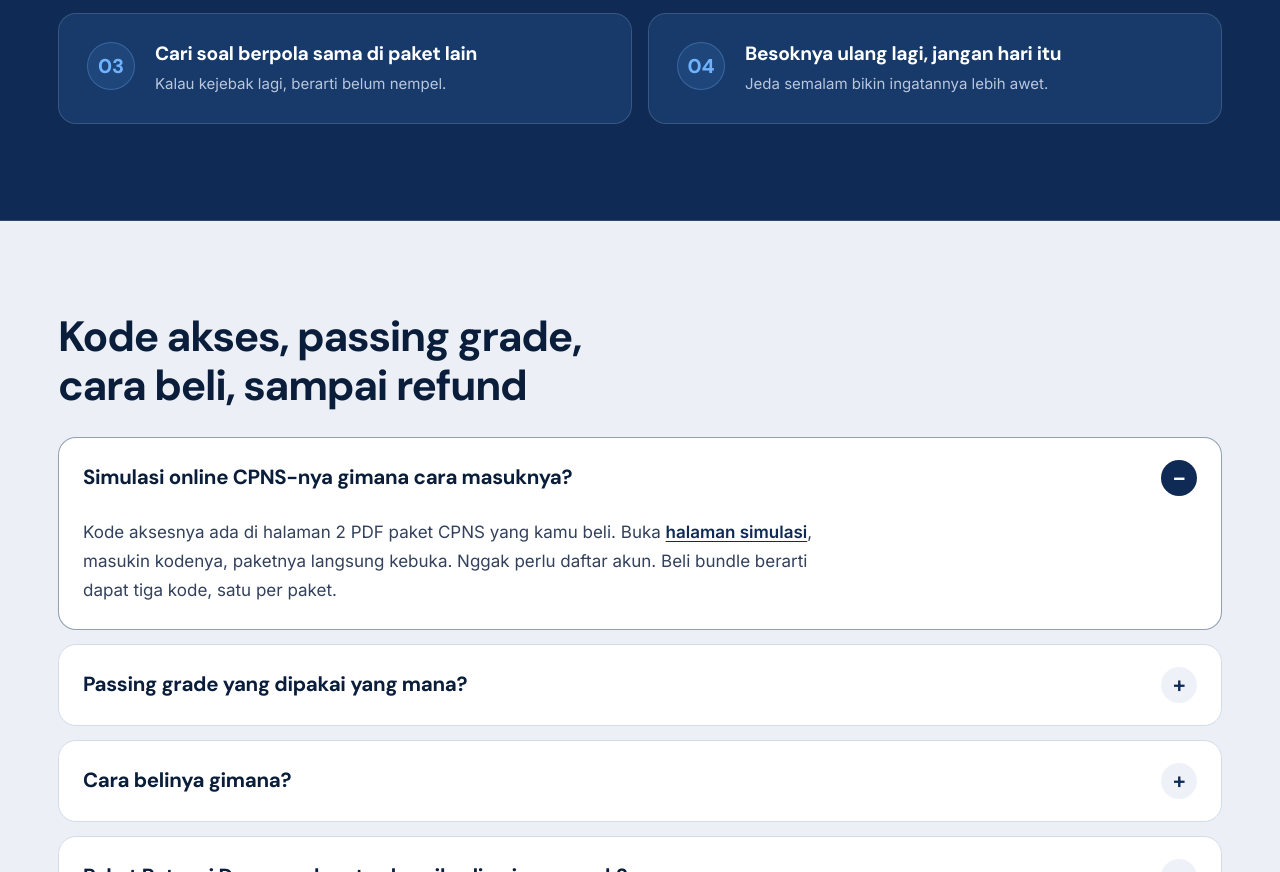
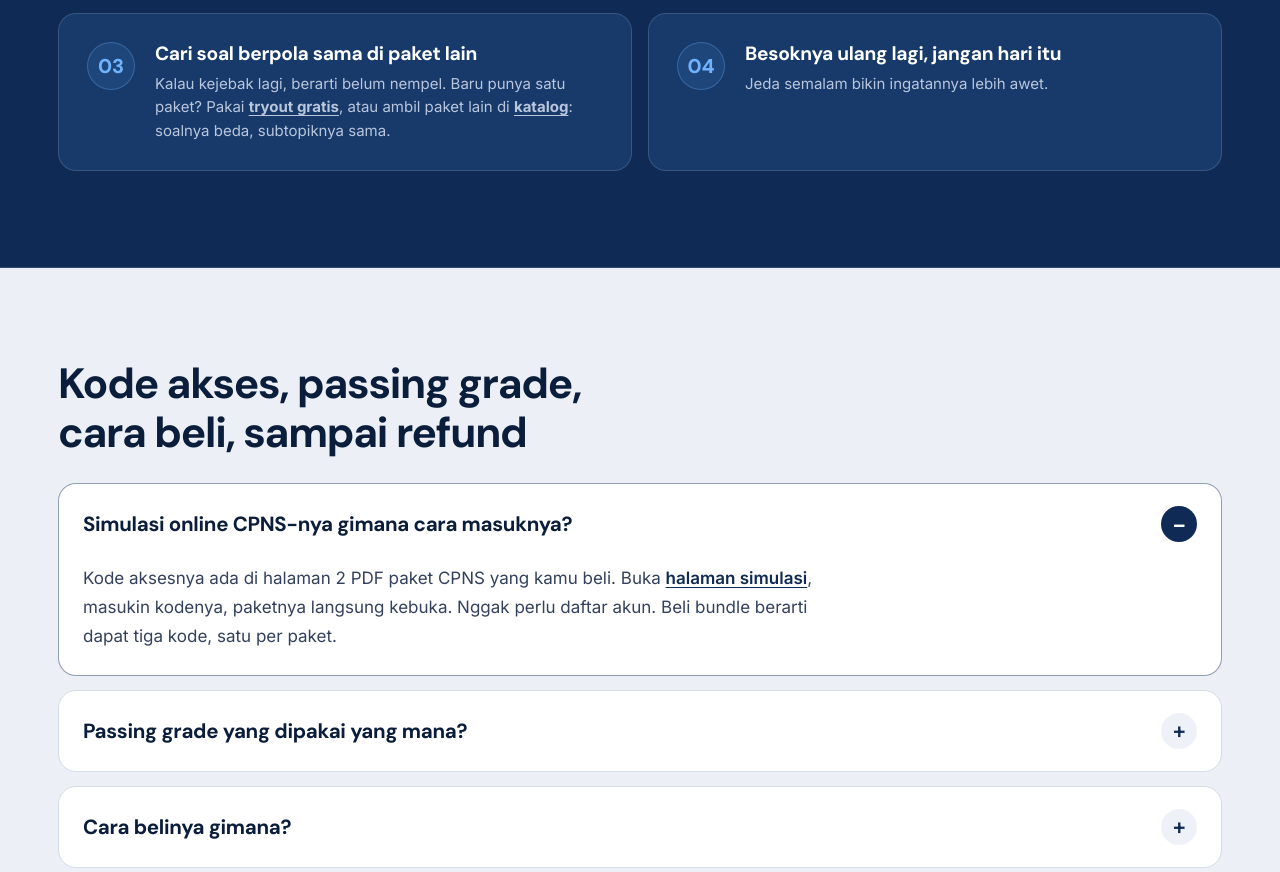
Before and after one commit to mikowidi/overtimeboo-etalase, a plain HTML site: page public/index.html in a window 1280 px wide. Shown: the part 3259-4131 px from the top of the page. Drawn offline with Linux system fonts and the light colour scheme.

Commit message:
copy: FAQ pola tanpa klaim mutlak, langkah 3 arahkan ke paket lain
- FAQ "kenapa yang dilatih polanya" bicara soal paket sendiri, bukan tes resmi
- Langkah 3: pembeli satu paket diarahkan ke tryout gratis atau katalog CPNS
- README: deploy otomatis dari GitHub sudah aktif

Co-Authored-By: Claude Opus 5.5 <noreply@anthropic.com>
Claude-Session: https://claude.ai/code/session_01CZ9kKa7eAjKVTdWsgRvr87

```diff
--- a/public/index.html
+++ b/public/index.html
@@ -877,6 +877,7 @@ img, svg { display: block; }
 
 
 
+.step-body .s a { color: inherit; font-weight: 700; text-decoration: underline; text-underline-offset: 3px; }
 /* ---------- FAQ SECTION ---------- */
 .faq-answer a { color: var(--primary); font-weight: 600; text-decoration: underline; text-underline-offset: 3px; }
 .faq-wrap { display: flex; flex-direction: column; gap: 14px; margin-top: 26px; }
@@ -1122,7 +1123,7 @@ img, svg { display: block; }
           <span class="step-number" aria-hidden="true">03</span>
           <div class="step-body">
             <span class="t">Cari soal berpola sama di paket lain</span>
-            <span class="s">Kalau kejebak lagi, berarti belum nempel.</span>
+            <span class="s">Kalau kejebak lagi, berarti belum nempel. Baru punya satu paket? Pakai <a href="/tryout/">tryout gratis</a>, atau ambil paket lain di <a href="#katalog" data-goto="cpns">katalog</a>: soalnya beda, subtopiknya sama.</span>
           </div>
         </li>
         <li class="step-card">
@@ -1179,7 +1180,7 @@ img, svg { display: block; }
       <details class="faq-box">
         <summary>Kenapa yang dilatih polanya?</summary>
         <div class="faq-answer">
-          <p>Soal aslinya nggak pernah sama persis tiap tahun. Yang balik terus itu cara nyusun jebakannya. Sekali kamu hafal bentuk jebakannya, angka dan katanya boleh ganti.</p>
+          <p>Soal di paket ini disusun sendiri, jadi nggak bakal sama persis dengan yang keluar pas tes. Yang bisa kamu bawa ke ruang tes itu polanya: cara jebakannya disusun dan cara opsi pengecohnya dibikin. Begitu polanya kebaca, angka dan katanya ganti pun tetap bisa kamu kerjain.</p>
         </div>
       </details>
     </div>
```
Also changed, not shown: 2 other files.
